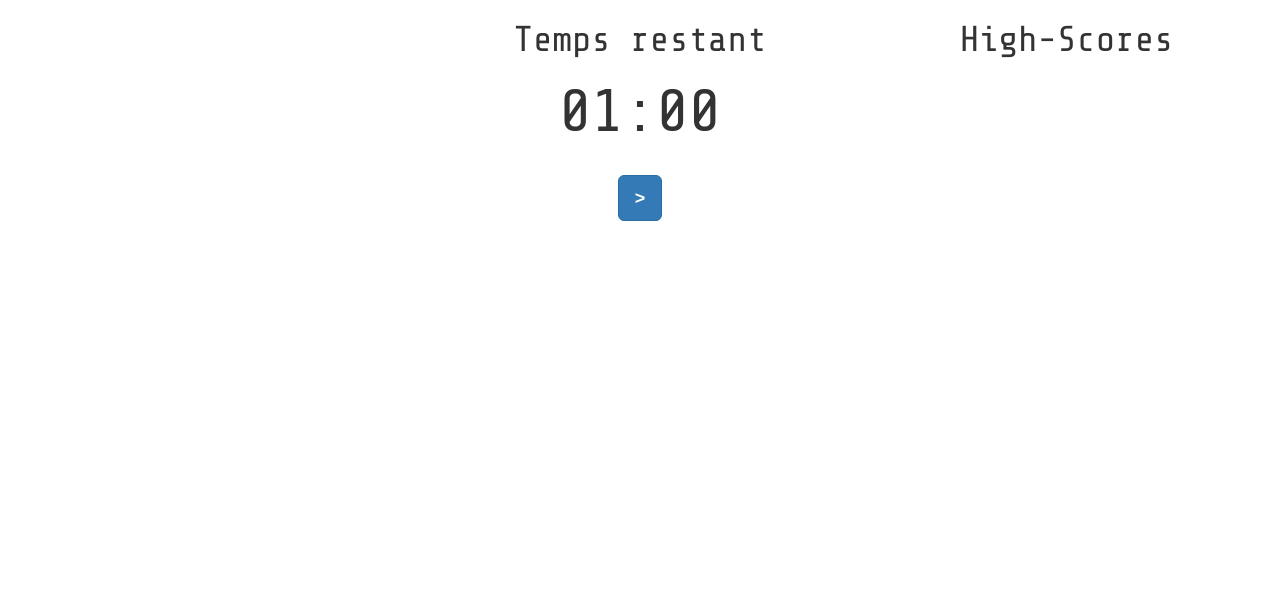
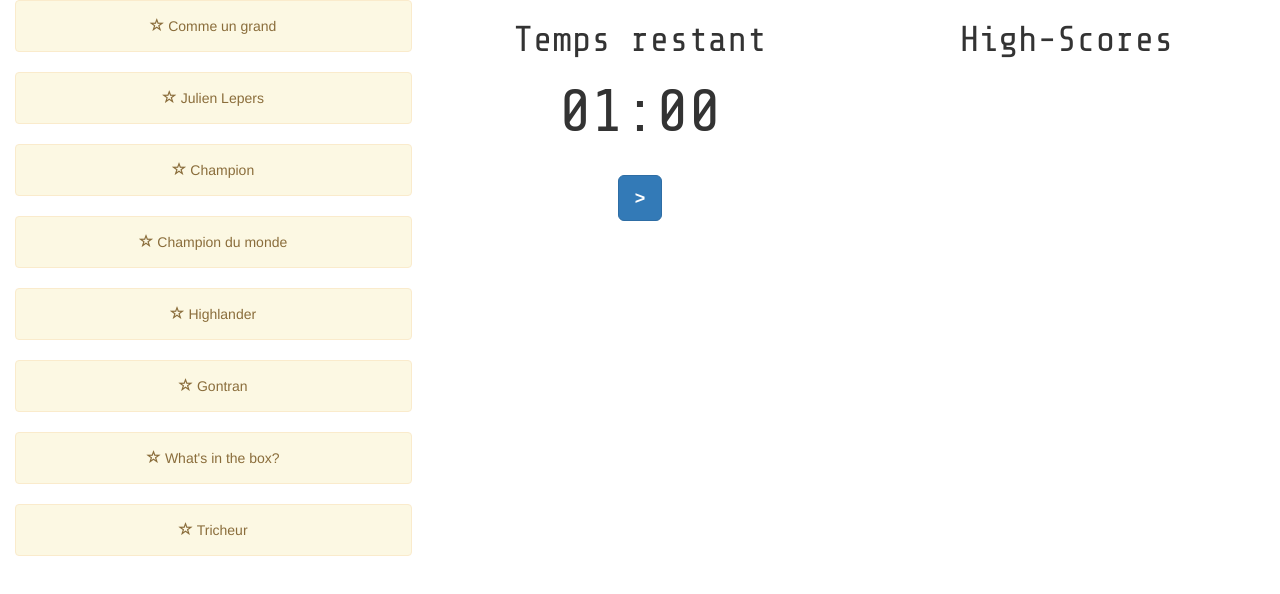
Before and after one commit to ldevernay/MysteryNumberII, a plain HTML site: page index.html in a window 1280 px wide. Drawn offline with nearby package versions, Linux system fonts and the light colour scheme.

Commit message:
add achievements

```diff
--- a/index.html
+++ b/index.html
@@ -10,7 +10,41 @@
 <body>
   <div class="container-fluid">
     <div class="row">
-      <div class="col-xs-6 col-md-4 col-md-offset-4 text-center chrono">
+      <div class="col-xs-6 col-md-4 text-center achivements" id="achievements">
+        <div class="alert alert-warning" role="alert" data-toggle="tooltip" data-placement="bottom" title="Premier chiffre trouvé!" id="grand">
+          <span class="glyphicon glyphicon-star-empty" aria-hidden="true"></span>
+          Comme un grand
+        </div>
+        <div class="alert alert-warning" role="alert" data-toggle="tooltip" data-placement="bottom" title="Quatre à la suite!" id="lepers">
+          <span class="glyphicon glyphicon-star-empty" aria-hidden="true"></span>
+          Julien Lepers
+        </div>
+        <div class="alert alert-warning" role="alert" data-toggle="tooltip" data-placement="bottom" title="Premier high-score!" id="hiscore">
+          <span class="glyphicon glyphicon-star-empty" aria-hidden="true"></span>
+          Champion
+        </div>
+        <div class="alert alert-warning" role="alert" data-toggle="tooltip" data-placement="bottom" title="Premier du classement!" id="champion">
+          <span class="glyphicon glyphicon-star-empty" aria-hidden="true"></span>
+          Champion du monde
+        </div>
+        <div class="alert alert-warning" role="alert" data-toggle="tooltip" data-placement="bottom" title="A survécu une minute!" id="highlander">
+          <span class="glyphicon glyphicon-star-empty" aria-hidden="true"></span>
+          Highlander
+        </div>
+        <div class="alert alert-warning" role="alert" data-toggle="tooltip" data-placement="bottom" title="Chiffre trouvé du premier coup!" id="grand">
+          <span class="glyphicon glyphicon-star-empty" aria-hidden="true"></span>
+          Gontran
+        </div>
+        <div class="alert alert-warning" role="alert" data-toggle="tooltip" data-placement="bottom" title="A deviné le chiffre 7!" id="seven">
+          <span class="glyphicon glyphicon-star-empty" aria-hidden="true"></span>
+          What's in the box?
+        </div>
+        <div class="alert alert-warning" role="alert" data-toggle="tooltip" data-placement="bottom" title="Trouvé du premier coup, quatre fois de suite!" id="tricheur">
+          <span class="glyphicon glyphicon-star-empty" aria-hidden="true"></span>
+          Tricheur
+        </div>
+      </div>
+      <div class="col-xs-6 col-md-4 text-center chrono">
         <h1>Temps restant</h1>
         <div id="timer">01:00</div>
         <div>
@@ -46,5 +80,6 @@
 
   <script src="https://cdnjs.cloudflare.com/ajax/libs/jquery/3.1.1/jquery.min.js"></script>
   <script src="js/index.js"></script>
+  <script src="https://maxcdn.bootstrapcdn.com/bootstrap/3.3.7/js/bootstrap.min.js" integrity="sha384-Tc5IQib027qvyjSMfHjOMaLkfuWVxZxUPnCJA7l2mCWNIpG9mGCD8wGNIcPD7Txa" crossorigin="anonymous"></script>
 </body>
 </html>
--- a/js/index.js
+++ b/js/index.js
@@ -8,6 +8,7 @@ $(document).ready(function(){
   var guessStorage = localStorage;
   var hiScores = JSON.parse(localStorage.getItem('hiScores'));
   var output = "";
+  $('[data-toggle="tooltip"]').tooltip();
 
   // modif hiScores
   // localStorage.clear();
@@ -98,7 +99,7 @@ $(document).ready(function(){
     output = "";
     $("#hiScores").empty();
     for (var property in hiScores) {
-      output += '<p>' + hiScores[property] + ': ' + property+'</p>';
+      output += '<h2>' + hiScores[property] + ': ' + property+'</h2>';
     }
     $("#hiScores").html(output);
   }
```
